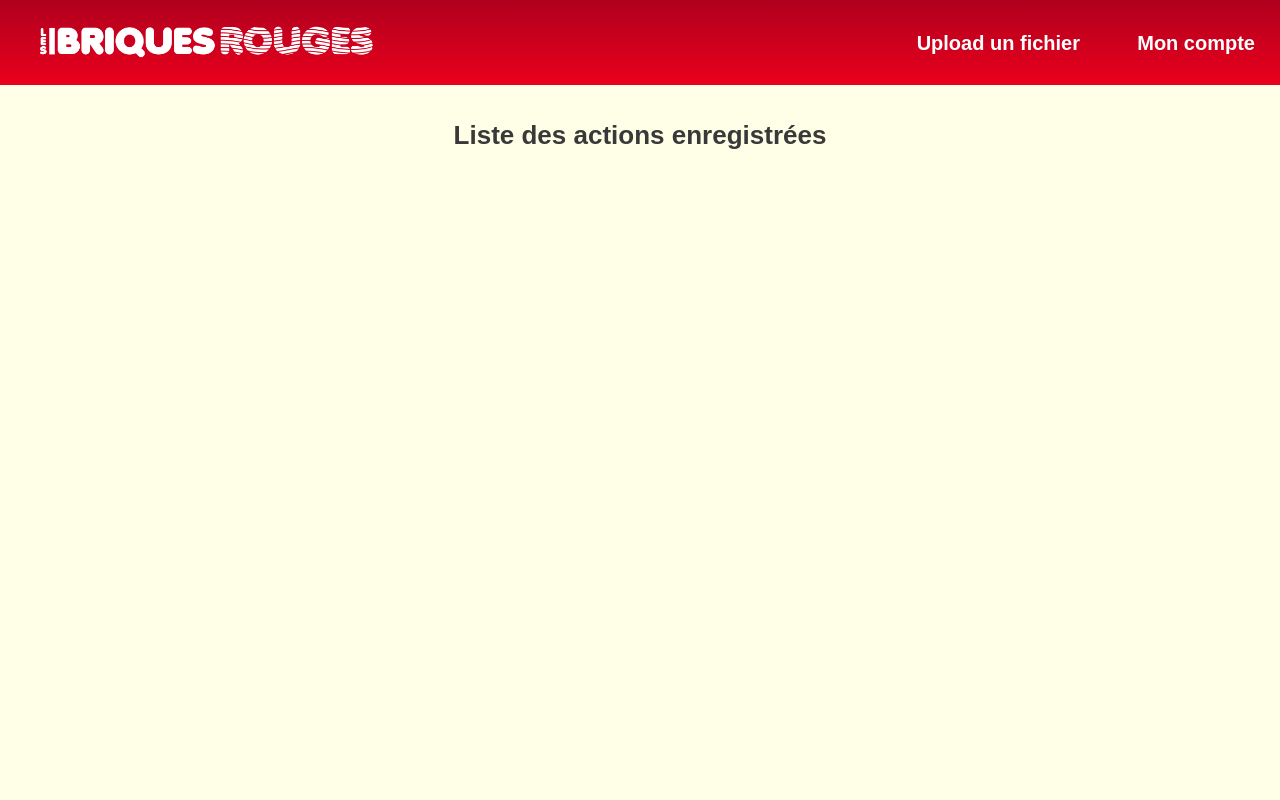
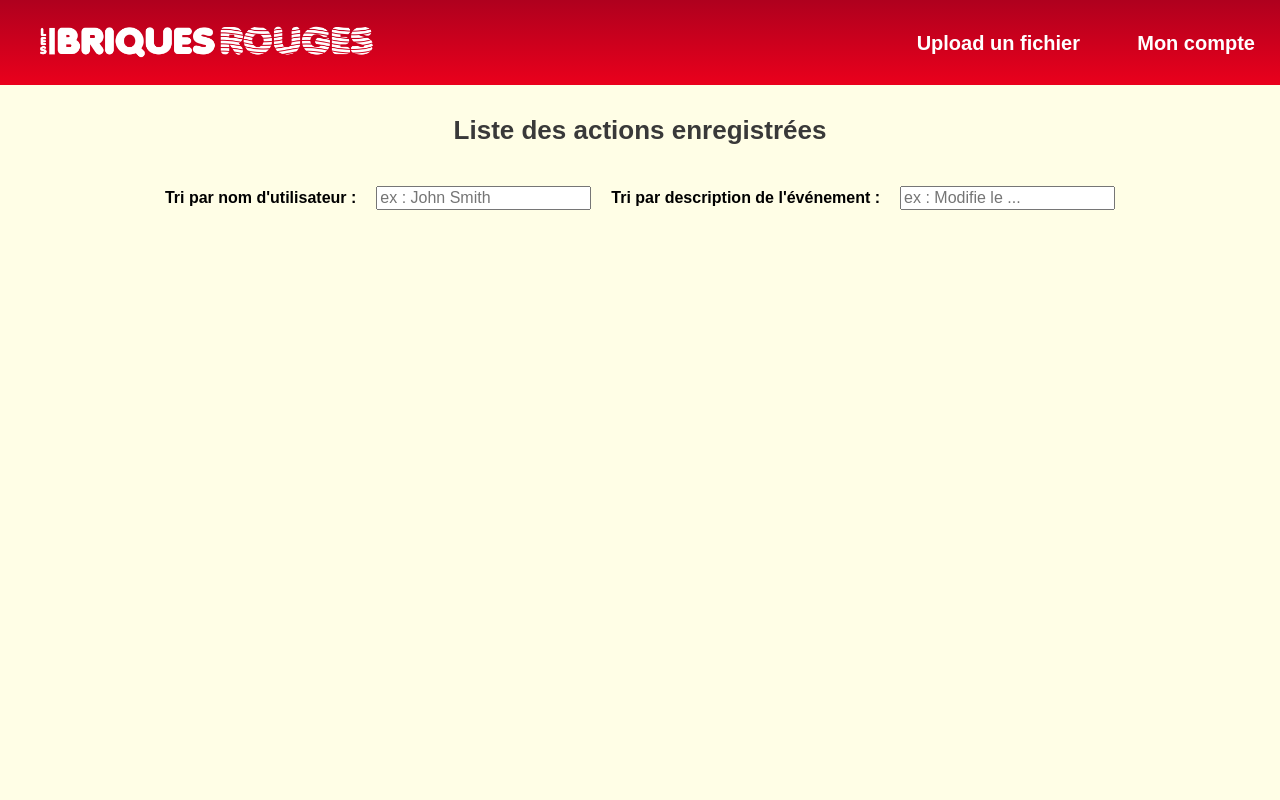
Before and after one commit to Dyrudis/lbr-drive, a PHP site: page /logs.php in a window 1280 px wide. Run offline with PHP 8.4, Linux system fonts and the light colour scheme; the visitor is signed in with stand-in values (Sample User, id 1); data that the repository does not hold is empty.

Commit message:
Ajout tri dans logs
de rien

```diff
--- a/front/CSS/logs.css
+++ b/front/CSS/logs.css
@@ -1,23 +1,32 @@
 * {
     margin: 0;
-}
-
-body {
-    overflow-y: auto !important;
 }
 
 #content {
     display: flex;
     flex-direction: column;
     padding: 10px;
+    overflow-y: auto !important;
 }
 
 h1 {
     font-size: 26px;
     font-weight: bold;
-    margin: 25px 0;
+    margin: 20px 0;
     color: #393939;
     text-align: center;
+}
+
+#triHolder {
+    display: flex;
+    flex-direction: row;
+    align-items: center;
+    margin: 20px 10px 20px 10px;
+    justify-content: center;
+}
+
+#triHolder > * {
+    margin: 0 10px;
 }
 
 #logs {
--- a/front/JS/logs.js
+++ b/front/JS/logs.js
@@ -9,25 +9,58 @@ request.onload = function () {
     });
 };
 
+let userTrieur = $('#userTri').on('input', function () {
+
+    $('.log').each(function () {
+
+        if ($(this).find('.nom').text().toLowerCase().includes(userTrieur.val().toLowerCase())) {
+            if ($(this).find('.description').text().toLowerCase().includes(contentTrieur.val().toLowerCase())) {
+                $(this).show();
+            }
+        } else {
+            $(this).hide();
+        }
+    });
+
+});
+
+let contentTrieur = $('#contentTri').on('input', function () {
+
+    $('.log').each(function () {
+
+        if ($(this).find('.description').text().toLowerCase().includes(contentTrieur.val().toLowerCase())) {
+            if ($(this).find('.nom').text().toLowerCase().includes(userTrieur.val().toLowerCase())) {
+                $(this).show();
+            }
+        } else {
+            $(this).hide();
+        }
+    });
+
+});
+
 function displayLog(log) {
     console.log(log);
     let logDiv = $("<div>").addClass("log");
 
-    let avatarDiv = $("<div>").addClass("avatar");
-    let avatar = $("<img>").attr("src", "/avatars/" + log.IDSource);
+    //Photo de profil
+    let avatarDiv = $("<div>").addClass("avatar undraggable");
+    let avatar = $("<img>").attr("src", "/avatars/" + log.IDSource).addClass("undraggable");
     avatarDiv.append(avatar);
 
-    let nomDateDiv = $("<div>").addClass("nom-date");
+    //Nom de l'utilisateur
+    let nomDiv = $("<div>").addClass("nom");
     let nom = $("<p>").html(log.Prenom + "<br/>" + log.Nom);
-    let date = $("<p>").html(formatDate(log.Date)).addClass("date");
-    nomDateDiv.append(nom);
-    nomDateDiv.append(date);
+    nomDiv.append(nom);
 
     let description = $("<p>").text(log.Description).addClass("description");
 
+    let date = $("<p>").html(formatDate(log.Date)).addClass("date");
+
     logDiv.append(avatarDiv);
-    logDiv.append(nomDateDiv);
+    logDiv.append(nomDiv);
     logDiv.append(description);
+    logDiv.append(date);
 
     $("#logs").append(logDiv);
 }
--- a/logs.php
+++ b/logs.php
@@ -1,7 +1,7 @@
 <?php
 session_start();
 
-if($_SESSION['role']!='admin'){
+if ($_SESSION['role'] != 'admin') {
     header('Location: index.php');
 }
 ?>
@@ -24,6 +24,12 @@ if($_SESSION['role']!='admin'){
 
     <div id="content">
         <h1>Liste des actions enregistrées</h1>
+        <div id="triHolder">
+            <h3>Tri par nom d'utilisateur :</h3>
+            <input type="text" name="userTri" id="userTri" placeholder="ex : John Smith">
+            <h3>Tri par description de l'événement :</h3>
+            <input type="text" name="contentTri" id="contentTri" placeholder="ex : Modifie le ...">
+        </div>
         <div id="logs"></div>
     </div>
 </body>
```
Also changed, not shown: other parts of front/CSS/logs.css (+12 -24 lines).
